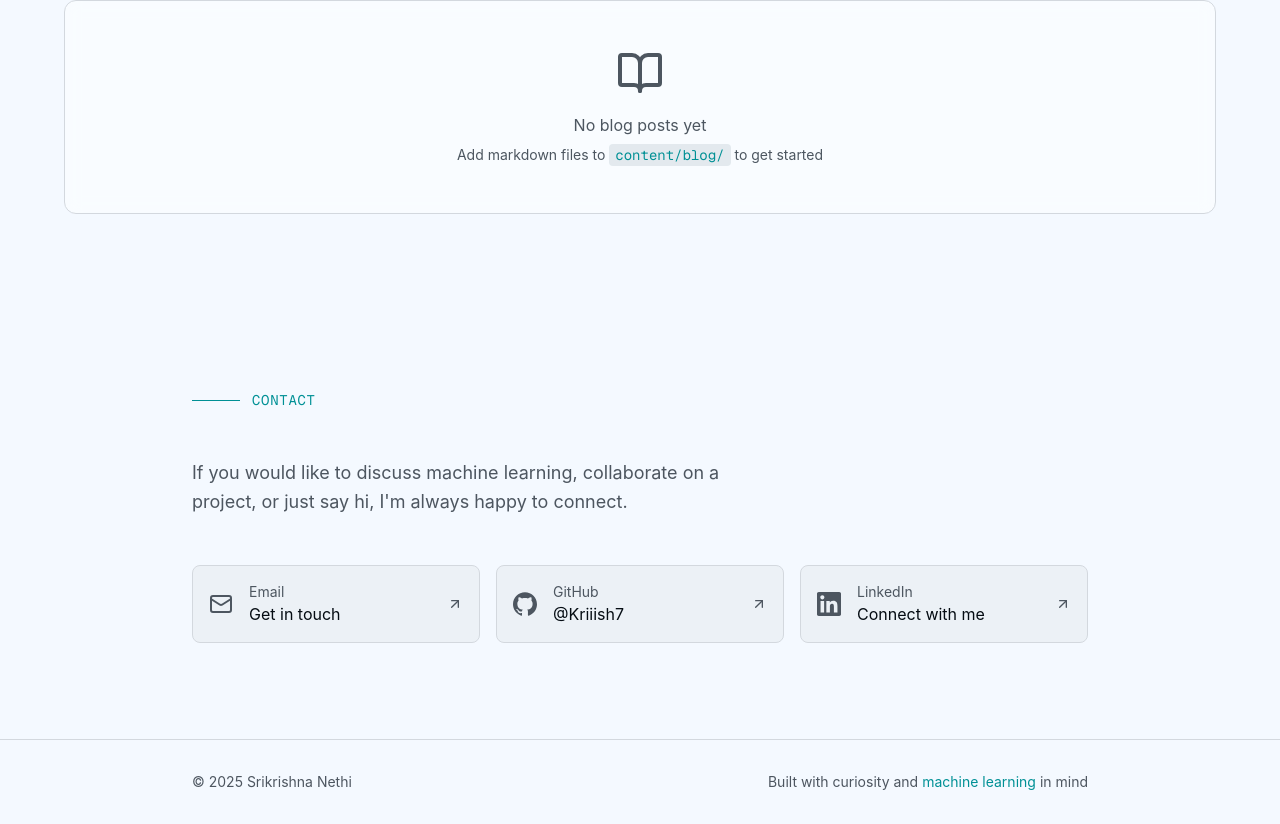
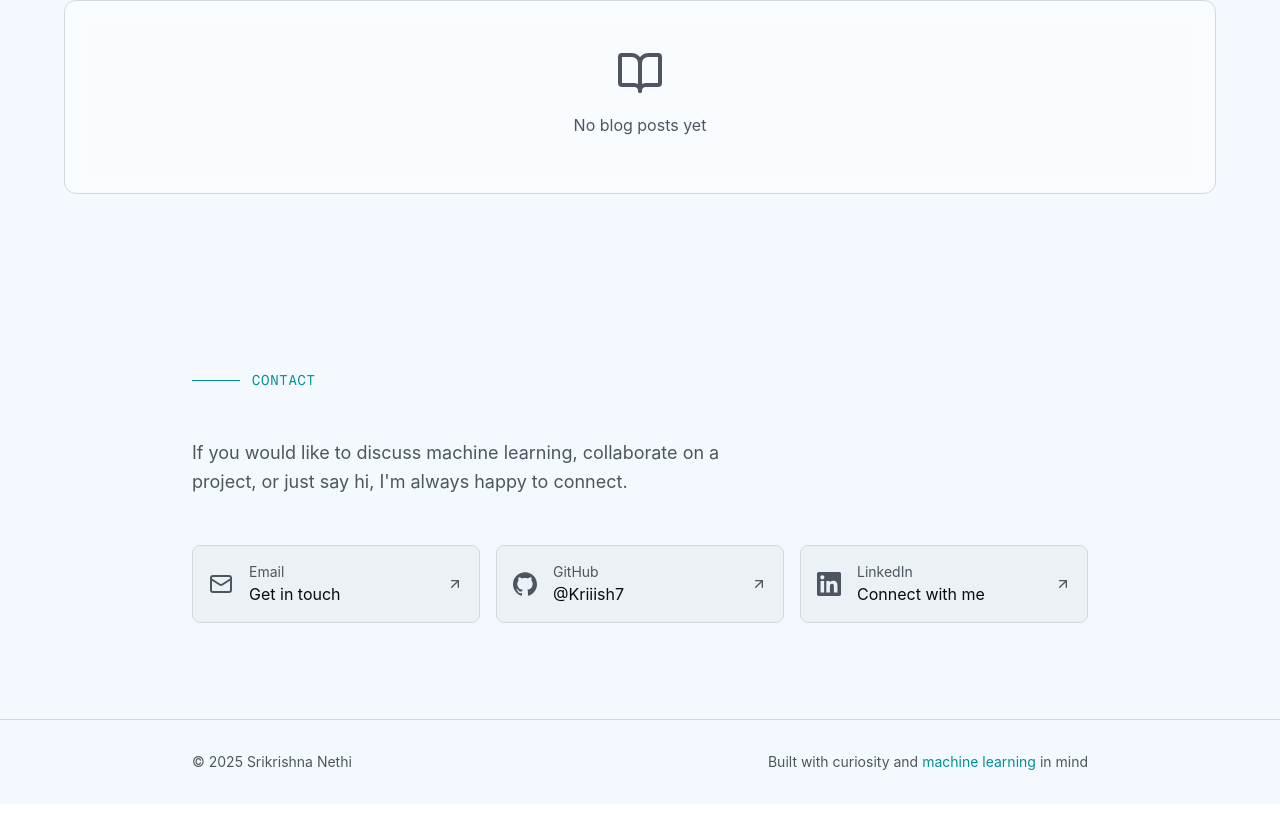
Before and after one commit to Kriiish7/portfolio, a Next.js app: page / in a window 1280 px wide. Shown: the part 2439-3263 px from the top of the page. Built offline with nearby package versions, Linux system fonts and the light colour scheme.

Commit message:
Clean up

```diff
--- a/components/blog-section.tsx
+++ b/components/blog-section.tsx
@@ -20,8 +20,8 @@ export function BlogSection() {
                         <BookOpen className="w-12 h-12 mx-auto text-muted-foreground mb-4" />
                         <p className="text-muted-foreground mb-2">No blog posts yet</p>
                         <p className="text-sm text-muted-foreground">
-                            Add markdown files to <code className="text-primary bg-muted px-1.5 py-0.5 rounded">content/blog/</code>{" "}
-                            to get started
+                            {/*Add markdown files to <code className="text-primary bg-muted px-1.5 py-0.5 rounded">content/blog/</code>{" "}*/}
+                            {/*to get started*/}
                         </p>
                     </div>
                 ) : (
```
